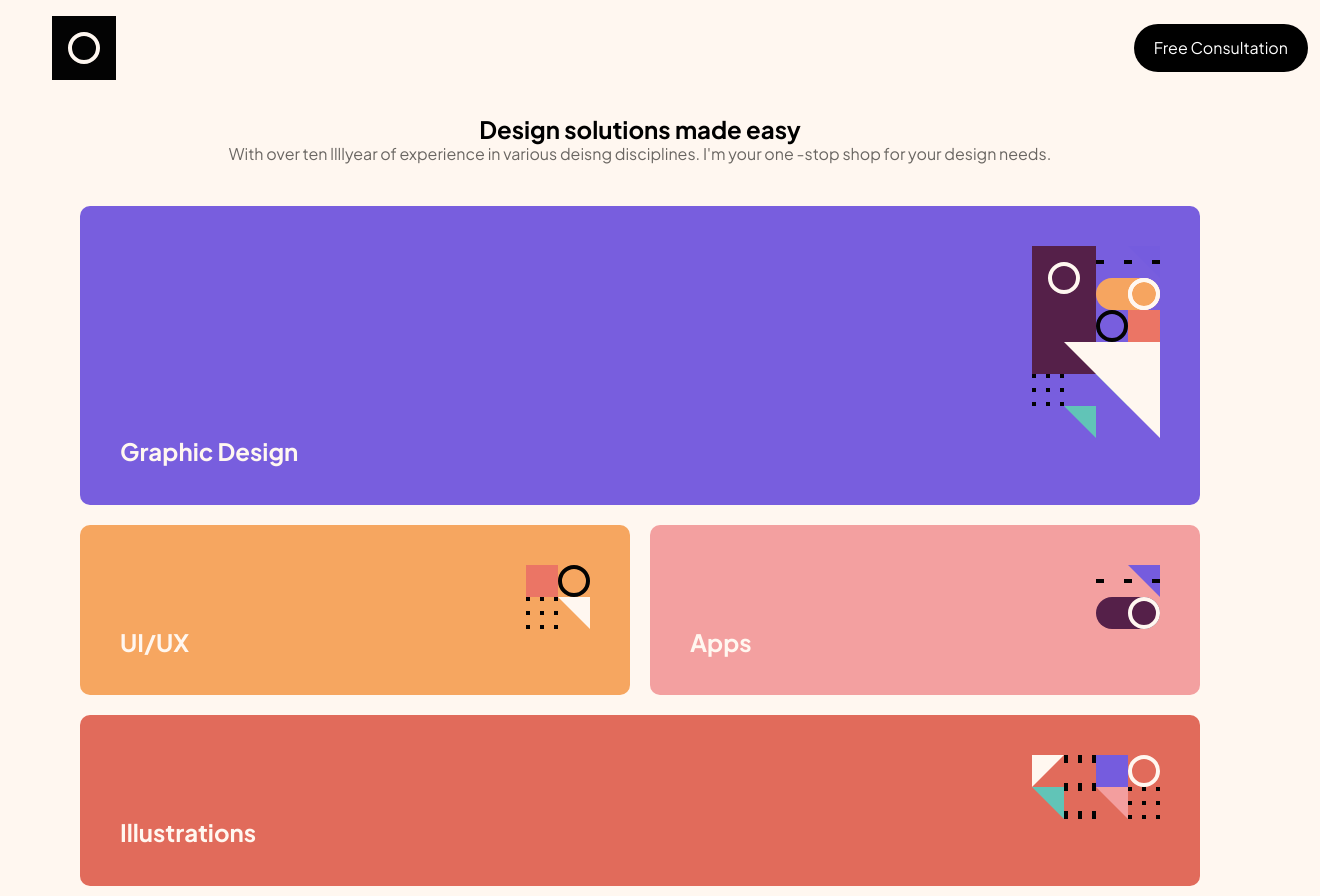
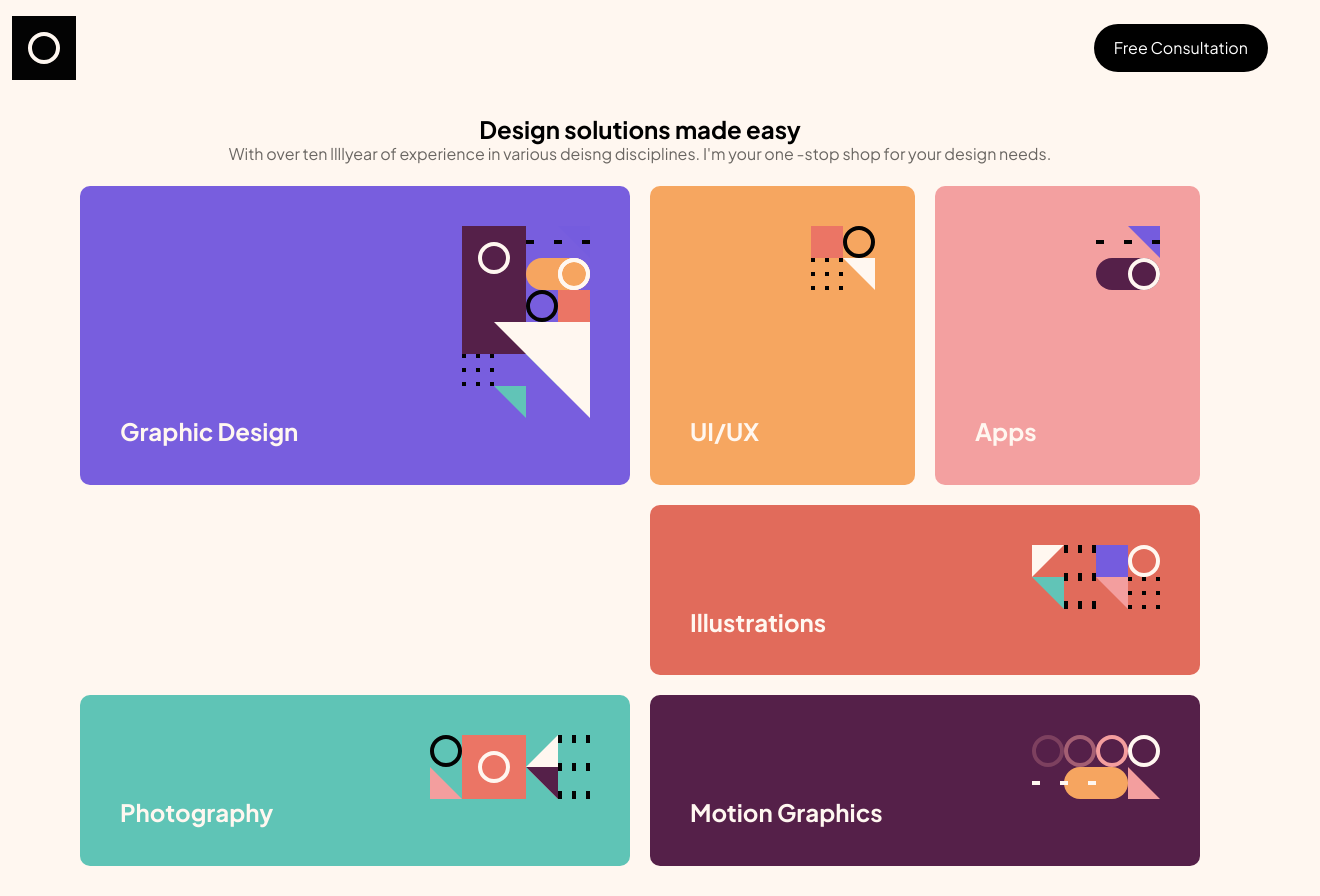
Before and after one commit to cgojk/design_portfolio, a React (Vite) app: page / in a window 1280 px wide. Shown: the top 896 px of the page, 1320 px wide, since content can reach past the window. Built offline with nearby package versions, Linux system fonts and the light colour scheme.

Commit message:
working on the grid for tablet

```diff
--- /dev/null
+++ b/src/components/Footer.jsx
@@ -0,0 +1,9 @@
+import Navigation from "./Navigation";
+
+export default function Footer() {
+  return (
+    <footer>
+      <Navigation />
+    </footer>
+  );
+}
--- a/src/components/Layout.jsx
+++ b/src/components/Layout.jsx
@@ -1,6 +1,7 @@
 import React from "react"
 import { Outlet } from "react-router-dom"
 import Navigation from "./Navigation"
+import Footer from "./Footer"
 
 
 export default function Layout() {
@@ -8,9 +9,12 @@ export default function Layout() {
         <>
             <Navigation />
 
-                <Outlet />
 
-             <Navigation />
+                <main>
+               <Outlet />
+                </main>
+
+             <Footer />
         </>
     )
 }
--- a/src/components/Navigation.jsx
+++ b/src/components/Navigation.jsx
@@ -7,8 +7,8 @@ import logo from "../assets/images/logo.svg";
 
 export default function Navigation(){
     return (
- <section className="navigation container">
-    <nav className="nav ">
+ <section className="navigation ">
+    <nav className="nav container">
           <Link to="/home" className="links__description">
           <img src={logo} className="logo-image" loading="lazy" alt="gallery title logo " />
           </Link>
--- a/src/styles/_queries.scss
+++ b/src/styles/_queries.scss
@@ -2,6 +2,32 @@
   .image-slide {
     flex: 0 0 88%;
   }
+
+  .graphic{
+    grid-column:1/2;
+    grid-row:1/3;
+
+}
+  .wrapper__ui_apps{
+    grid-column:2/3;
+    grid-row:1/3;
+
+}
+
+  .illustrations{
+    grid-column:2/3;
+    grid-row:3/4;
+
+}
+.photography{
+    grid-column:1/2;
+    grid-row:4/4;
+}
+.motion{
+    grid-column:2/3;
+    grid-row:4/4;
+
+}
 }
 
 @media (min-width: 1024px) {
```
